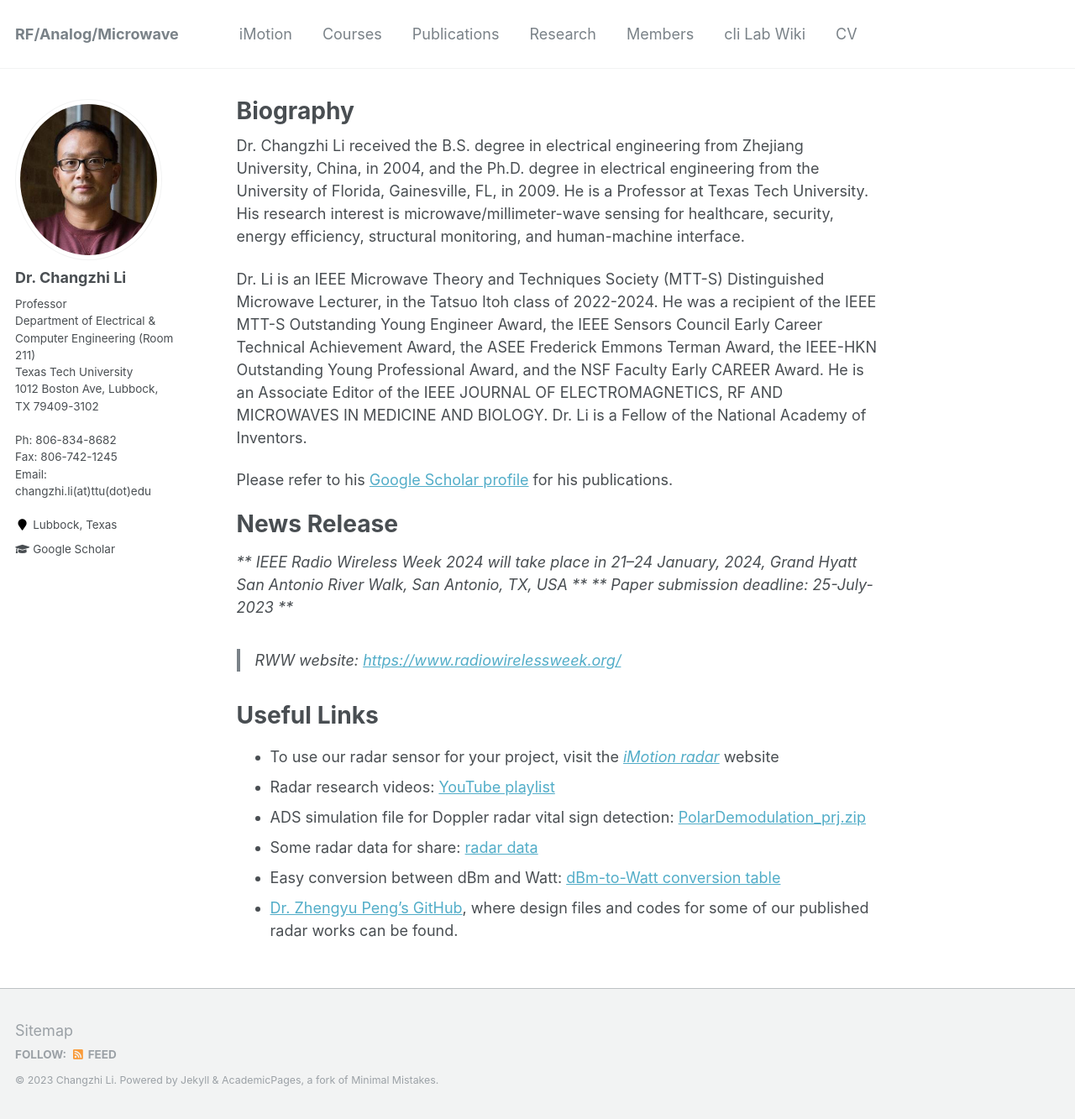
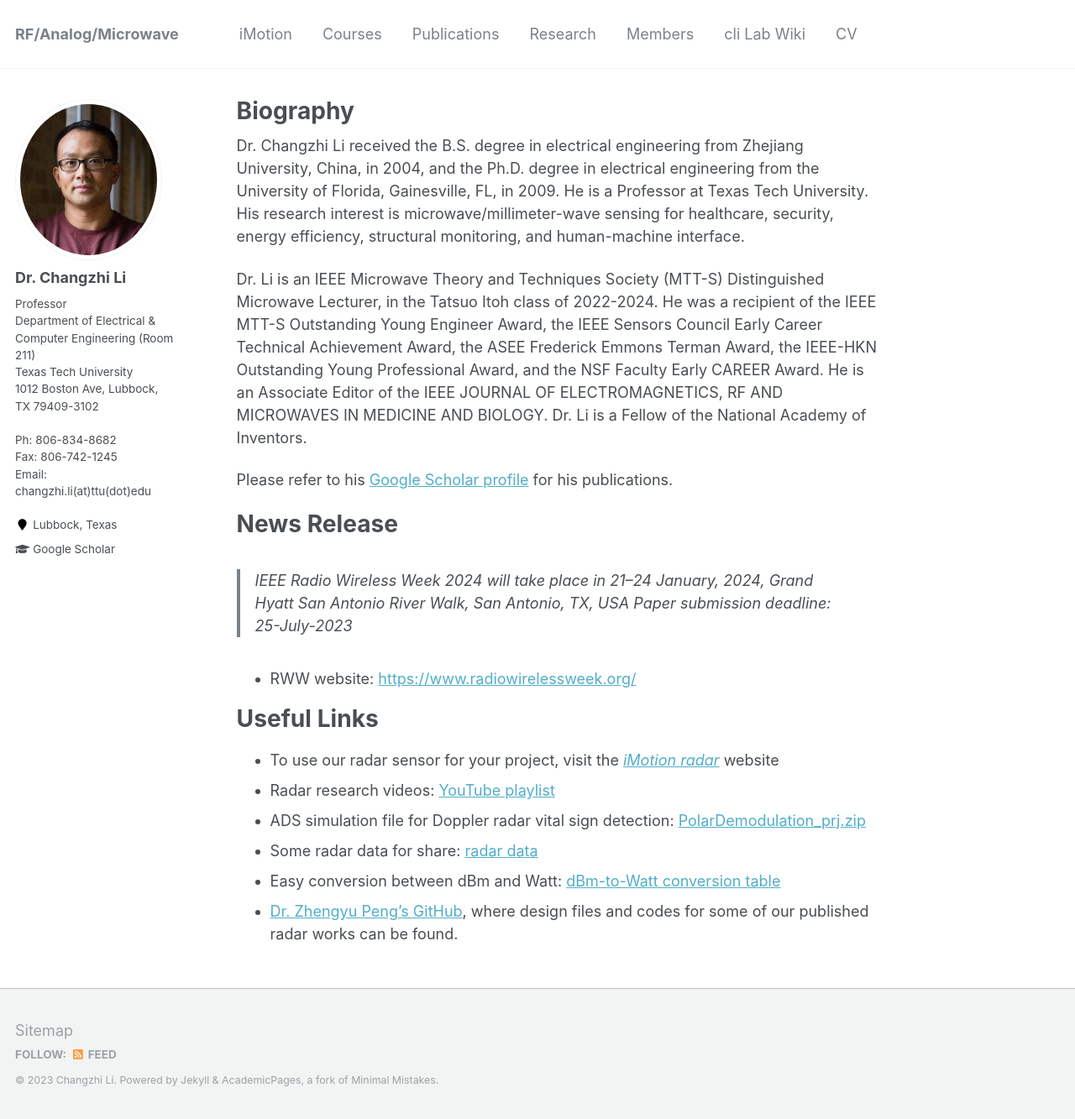
Before and after one commit to clilab/clilab.github.io, a Jekyll site: the page built from _pages/about.md, in a window 1280 px wide and 1333 px high. Shown: the whole window at 84% size. Built offline with Jekyll 4.4.1, drawn with Linux system fonts in a browser that asks for light colours.

```diff
--- a/_pages/about.md
+++ b/_pages/about.md
@@ -17,10 +17,10 @@ Please refer to his [Google Scholar profile](http://scholar.google.com/citations
 
 # News Release
 
-*** IEEE Radio Wireless Week 2024 will take place in 21–24 January, 2024, Grand Hyatt San Antonio River Walk, San Antonio, TX, USA ***
-*** Paper submission deadline: 25-July-2023 ***
+> IEEE Radio Wireless Week 2024 will take place in 21–24 January, 2024, Grand Hyatt San Antonio River Walk, San Antonio, TX, USA
+> Paper submission deadline: 25-July-2023
 
-> RWW website: [https://www.radiowirelessweek.org/](https://www.radiowirelessweek.org/)
+- RWW website: [https://www.radiowirelessweek.org/](https://www.radiowirelessweek.org/)
 
 
 # Useful Links
```
